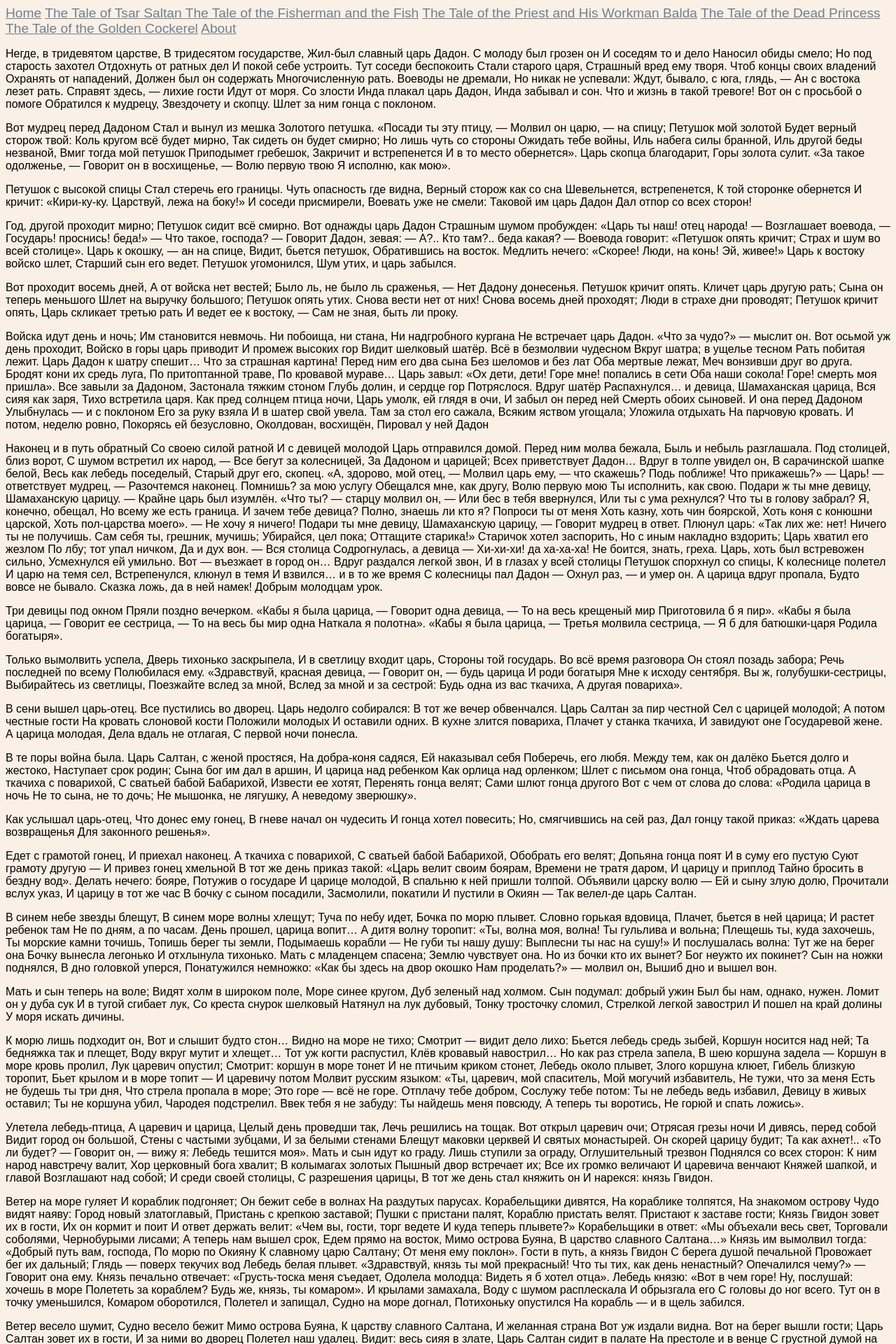
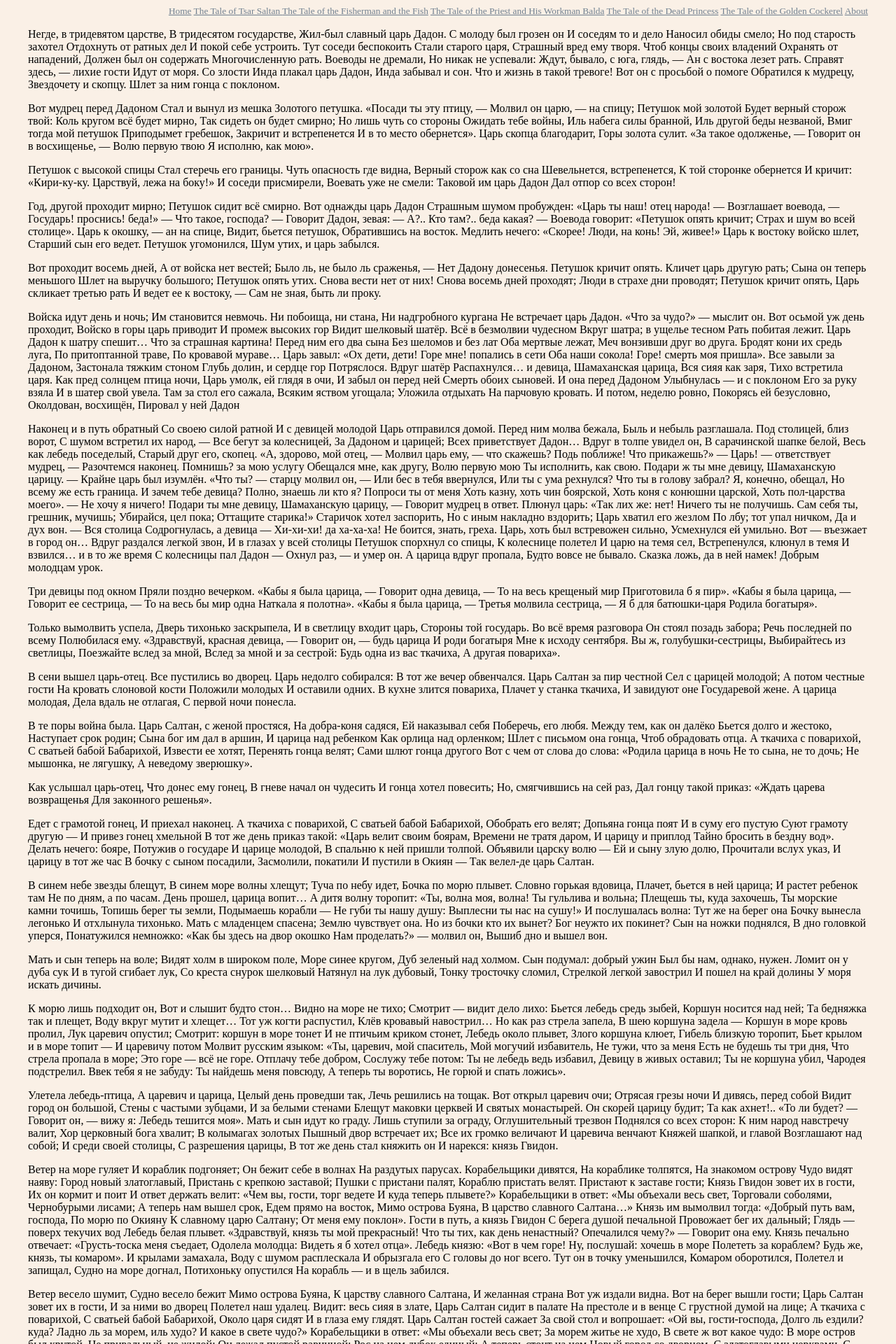
Before and after one commit to BlueJessie/7AAVDM14-project, a Jekyll site: the page built from Tsar.md, in a window 1280 px wide. Shown: the top 1920 px of the page at 70% size. Built offline with Jekyll 4.4.1, drawn with Linux system fonts in a browser that asks for light colours.

Commit message:
edit header and footer

```diff
--- a/_layouts/index.html
+++ b/_layouts/index.html
@@ -4,7 +4,7 @@
     <link rel="stylesheet" href="{{ site.baseurl }}/style.css">
 </head>
 <body>
-    <div id = "container">
+    <div id = "wrapper">
         <div id = "header">
             <nav>
                 <a href="{{ site.baseurl }}/index">Home</a>
--- a/style.css
+++ b/style.css
@@ -3,16 +3,32 @@
 }
 
 p {
-    font-family: sans-serif;
+    font-family: serif;
 }
 
 ul {
-    font-family: sans-serif;
+    font-family: serif;
 }
 
 nav {
-    font-family: sans-serif;
-    font-size: larger;
+    font-family: 'Times New Roman', Times, serif;
+    font-size: smaller;
+    text-align: right;
+}
+
+#wrapper {
+    max-width: 1200px;
+    margin: auto;
+}
+
+#footer {
+    margin: auto;
+    text-align: center;
+}
+
+#footer p {
+    font-size: xx-small;
+    align-self: center;
 }
 
 a:link {
```
